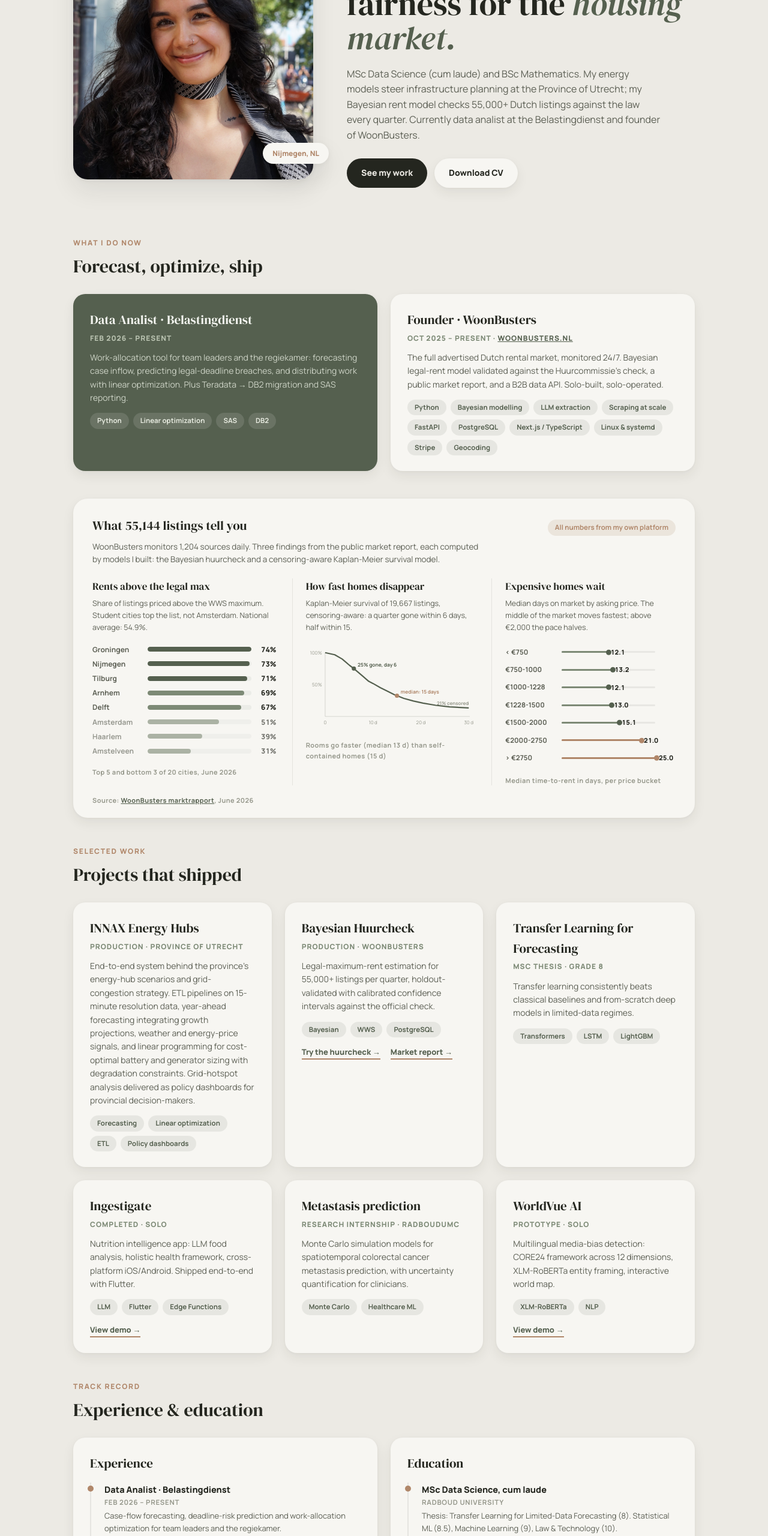
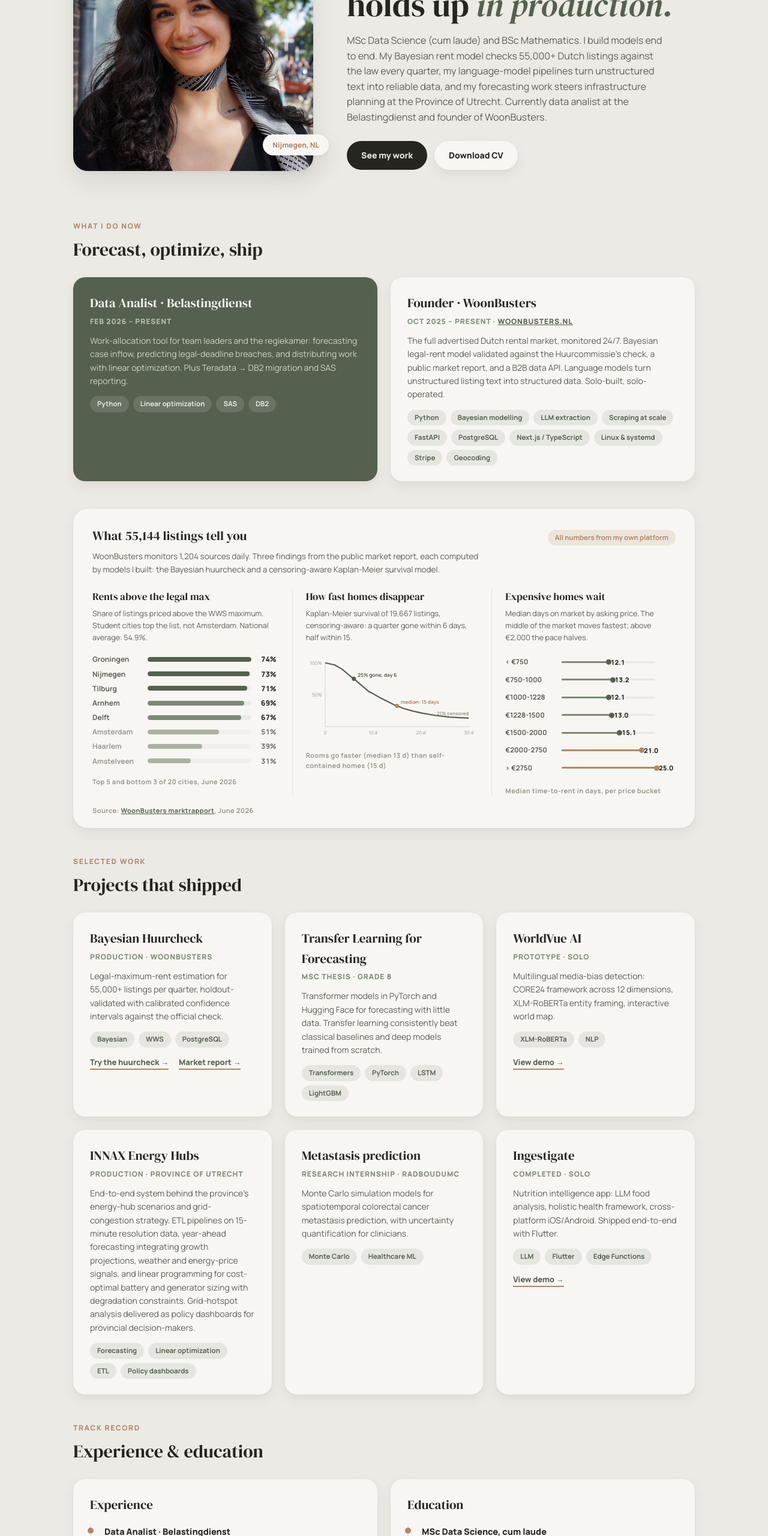
Before and after one commit to XiameiKlancnik/XiameiKlancnik.github.io, a plain HTML site: page index.html in a window 1280 px wide. Shown: the part 240-2800 px from the top of the page at 60% size. Drawn offline with Linux system fonts and the light colour scheme.

Commit message:
Neutral positioning: ML in production hero, LLM/agentic toolbox, project order, Text & Multimedia Mining, refreshed CV
Co-Authored-By: Claude Fable 5.2 <noreply@anthropic.com>

```diff
--- a/index.html
+++ b/index.html
@@ -4,11 +4,11 @@
 <meta charset="utf-8">
 <meta name="viewport" content="width=device-width, initial-scale=1.0">
 <title>Xiamei Klancnik - Data Scientist</title>
-<meta name="description" content="Applied data scientist with MSc Data Science (cum laude) and BSc Mathematics. Energy forecasting adopted by Province of Utrecht. Data analist at the Belastingdienst and founder of WoonBusters, a national rental-market data platform.">
+<meta name="description" content="Applied data scientist with MSc Data Science (cum laude) and BSc Mathematics. Forecasting and optimization work adopted by the Province of Utrecht. Data analist at the Belastingdienst and founder of WoonBusters, a national rental-market data platform.">
 <meta property="og:type" content="website">
 <meta property="og:url" content="https://xiameiklancnik.github.io/">
 <meta property="og:title" content="Xiamei Klancnik - Data Scientist • Building Society-Driven AI">
-<meta property="og:description" content="Delivering impact across energy policy, housing, and public good. Work adopted by Province of Utrecht for energy infrastructure planning.">
+<meta property="og:description" content="Machine learning for public-interest problems: housing, energy policy and government. Work adopted by the Province of Utrecht.">
 <meta property="og:image" content="https://xiameiklancnik.github.io/xiamei-2026.jpg">
 <link rel="icon" type="image/png" sizes="32x32" href="favicon-32.png">
 <link rel="icon" type="image/png" sizes="16x16" href="favicon-16.png">
@@ -171,8 +171,8 @@
     </div>
     <div>
       <div class="eyebrow">Society-driven AI</div>
-      <h1>Forecasts for the grid, fairness for the <em>housing market.</em></h1>
-      <p class="lede">MSc Data Science (cum laude) and BSc Mathematics. My energy models steer infrastructure planning at the Province of Utrecht; my Bayesian rent model checks 55,000+ Dutch listings against the law every quarter. Currently data analist at the Belastingdienst and founder of WoonBusters.</p>
+      <h1>Machine learning that holds up <em>in production.</em></h1>
+      <p class="lede">MSc Data Science (cum laude) and BSc Mathematics. I build models end to end. My Bayesian rent model checks 55,000+ Dutch listings against the law every quarter, my language-model pipelines turn unstructured text into reliable data, and my forecasting work steers infrastructure planning at the Province of Utrecht. Currently data analist at the Belastingdienst and founder of WoonBusters.</p>
       <div class="hero-actions">
         <a class="btn btn-main" href="#work">See my work</a>
         <a class="btn btn-soft" href="Xiamei_Klancnik_CV.pdf" download>Download CV</a>
@@ -192,7 +192,7 @@
       <div class="card">
         <h3>Founder · WoonBusters</h3>
         <div class="meta">Oct 2025 – present · <a href="https://woonbusters.nl" style="color:var(--sage-deep)">woonbusters.nl</a></div>
-        <p>The full advertised Dutch rental market, monitored 24/7. Bayesian legal-rent model validated against the Huurcommissie's check, a public market report, and a B2B data API. Solo-built, solo-operated.</p>
+        <p>The full advertised Dutch rental market, monitored 24/7. Bayesian legal-rent model validated against the Huurcommissie's check, a public market report, and a B2B data API. Language models turn unstructured listing text into structured data. Solo-built, solo-operated.</p>
         <div class="tags"><span class="tag">Python</span><span class="tag">Bayesian modelling</span><span class="tag">LLM extraction</span><span class="tag">Scraping at scale</span><span class="tag">FastAPI</span><span class="tag">PostgreSQL</span><span class="tag">Next.js / TypeScript</span><span class="tag">Linux &amp; systemd</span><span class="tag">Stripe</span><span class="tag">Geocoding</span></div>
       </div>
     </div>
@@ -270,12 +270,6 @@
     <h2><small>Selected work</small>Projects that shipped</h2>
     <div class="grid-3">
       <div class="card">
-        <h3>INNAX Energy Hubs</h3>
-        <div class="meta">Production · Province of Utrecht</div>
-        <p>End-to-end system behind the province's energy-hub scenarios and grid-congestion strategy. ETL pipelines on 15-minute resolution data, year-ahead forecasting integrating growth projections, weather and energy-price signals, and linear programming for cost-optimal battery and generator sizing with degradation constraints. Grid-hotspot analysis delivered as policy dashboards for provincial decision-makers.</p>
-        <div class="tags"><span class="tag">Forecasting</span><span class="tag">Linear optimization</span><span class="tag">ETL</span><span class="tag">Policy dashboards</span></div>
-      </div>
-      <div class="card">
         <h3>Bayesian Huurcheck</h3>
         <div class="meta">Production · WoonBusters</div>
         <p>Legal-maximum-rent estimation for 55,000+ listings per quarter, holdout-validated with calibrated confidence intervals against the official check.</p>
@@ -286,15 +280,21 @@
       <div class="card">
         <h3>Transfer Learning for Forecasting</h3>
         <div class="meta">MSc thesis · grade 8</div>
-        <p>Transfer learning consistently beats classical baselines and from-scratch deep models in limited-data regimes.</p>
-        <div class="tags"><span class="tag">Transformers</span><span class="tag">LSTM</span><span class="tag">LightGBM</span></div>
+        <p>Transformer models in PyTorch and Hugging Face for forecasting with little data. Transfer learning consistently beat classical baselines and deep models trained from scratch.</p>
+        <div class="tags"><span class="tag">Transformers</span><span class="tag">PyTorch</span><span class="tag">LSTM</span><span class="tag">LightGBM</span></div>
       </div>
       <div class="card">
-        <h3>Ingestigate</h3>
-        <div class="meta">Completed · solo</div>
-        <p>Nutrition intelligence app: LLM food analysis, holistic health framework, cross-platform iOS/Android. Shipped end-to-end with Flutter.</p>
-        <div class="tags"><span class="tag">LLM</span><span class="tag">Flutter</span><span class="tag">Edge Functions</span></div>
-        <a class="plink" href="ingestigate-demo.html">View demo →</a>
+        <h3>WorldVue AI</h3>
+        <div class="meta">Prototype · solo</div>
+        <p>Multilingual media-bias detection: CORE24 framework across 12 dimensions, XLM-RoBERTa entity framing, interactive world map.</p>
+        <div class="tags"><span class="tag">XLM-RoBERTa</span><span class="tag">NLP</span></div>
+        <a class="plink" href="worldvue-demo.html">View demo →</a>
+      </div>
+      <div class="card">
+        <h3>INNAX Energy Hubs</h3>
+        <div class="meta">Production · Province of Utrecht</div>
+        <p>End-to-end system behind the province's energy-hub scenarios and grid-congestion strategy. ETL pipelines on 15-minute resolution data, year-ahead forecasting integrating growth projections, weather and energy-price signals, and linear programming for cost-optimal battery and generator sizing with degradation constraints. Grid-hotspot analysis delivered as policy dashboards for provincial decision-makers.</p>
+        <div class="tags"><span class="tag">Forecasting</span><span class="tag">Linear optimization</span><span class="tag">ETL</span><span class="tag">Policy dashboards</span></div>
       </div>
       <div class="card">
         <h3>Metastasis prediction</h3>
@@ -303,11 +303,11 @@
         <div class="tags"><span class="tag">Monte Carlo</span><span class="tag">Healthcare ML</span></div>
       </div>
       <div class="card">
-        <h3>WorldVue AI</h3>
-        <div class="meta">Prototype · solo</div>
-        <p>Multilingual media-bias detection: CORE24 framework across 12 dimensions, XLM-RoBERTa entity framing, interactive world map.</p>
-        <div class="tags"><span class="tag">XLM-RoBERTa</span><span class="tag">NLP</span></div>
-        <a class="plink" href="worldvue-demo.html">View demo →</a>
+        <h3>Ingestigate</h3>
+        <div class="meta">Completed · solo</div>
+        <p>Nutrition intelligence app: LLM food analysis, holistic health framework, cross-platform iOS/Android. Shipped end-to-end with Flutter.</p>
+        <div class="tags"><span class="tag">LLM</span><span class="tag">Flutter</span><span class="tag">Edge Functions</span></div>
+        <a class="plink" href="ingestigate-demo.html">View demo →</a>
       </div>
     </div>
   </section>
@@ -343,7 +343,7 @@
         <div class="tl-item hl">
           <h4>MSc Data Science, cum laude</h4>
           <div class="when">Radboud University</div>
-          <p>Thesis: Transfer Learning for Limited-Data Forecasting (8). Statistical ML (8.5), Machine Learning (9), Law &amp; Technology (10).</p>
+          <p>Thesis: Transfer Learning for Limited-Data Forecasting (8). Statistical ML (8.5), Machine Learning (9), Law &amp; Technology (10), Text &amp; Multimedia Mining (8.5).</p>
         </div>
         <div class="tl-item">
           <h4>Pre-master Computer Science</h4>
@@ -362,11 +362,11 @@
     <h2><small>Toolbox</small>What I work with</h2>
     <div class="skill-band">
       <div class="sk"><h4>Modelling</h4><p>PyTorch, Transformers, LSTM, scikit-learn, LightGBM, Bayesian models, Monte Carlo, causal inference</p></div>
+      <div class="sk"><h4>LLMs &amp; agentic AI</h4><p>LLM extraction pipelines, agentic workflows (Claude Code, MCP), OpenAI API, RAG, embeddings, multilingual NLP</p></div>
       <div class="sk"><h4>Optimization</h4><p>Linear programming, scenario modelling, uncertainty analysis</p></div>
       <div class="sk"><h4>Languages</h4><p>Python, SQL, SAS, TypeScript, R, C++, Java</p></div>
       <div class="sk"><h4>Data engineering</h4><p>ETL, PostgreSQL, Teradata → DB2, async processing, web scraping at scale</p></div>
       <div class="sk"><h4>Production</h4><p>FastAPI, Docker, GitHub Actions, pytest, Linux &amp; systemd, Stripe</p></div>
-      <div class="sk"><h4>LLM applications</h4><p>OpenAI API, RAG, embeddings, multilingual NLP</p></div>
     </div>
   </section>
 
```
Also changed, not shown: 1 other file.
